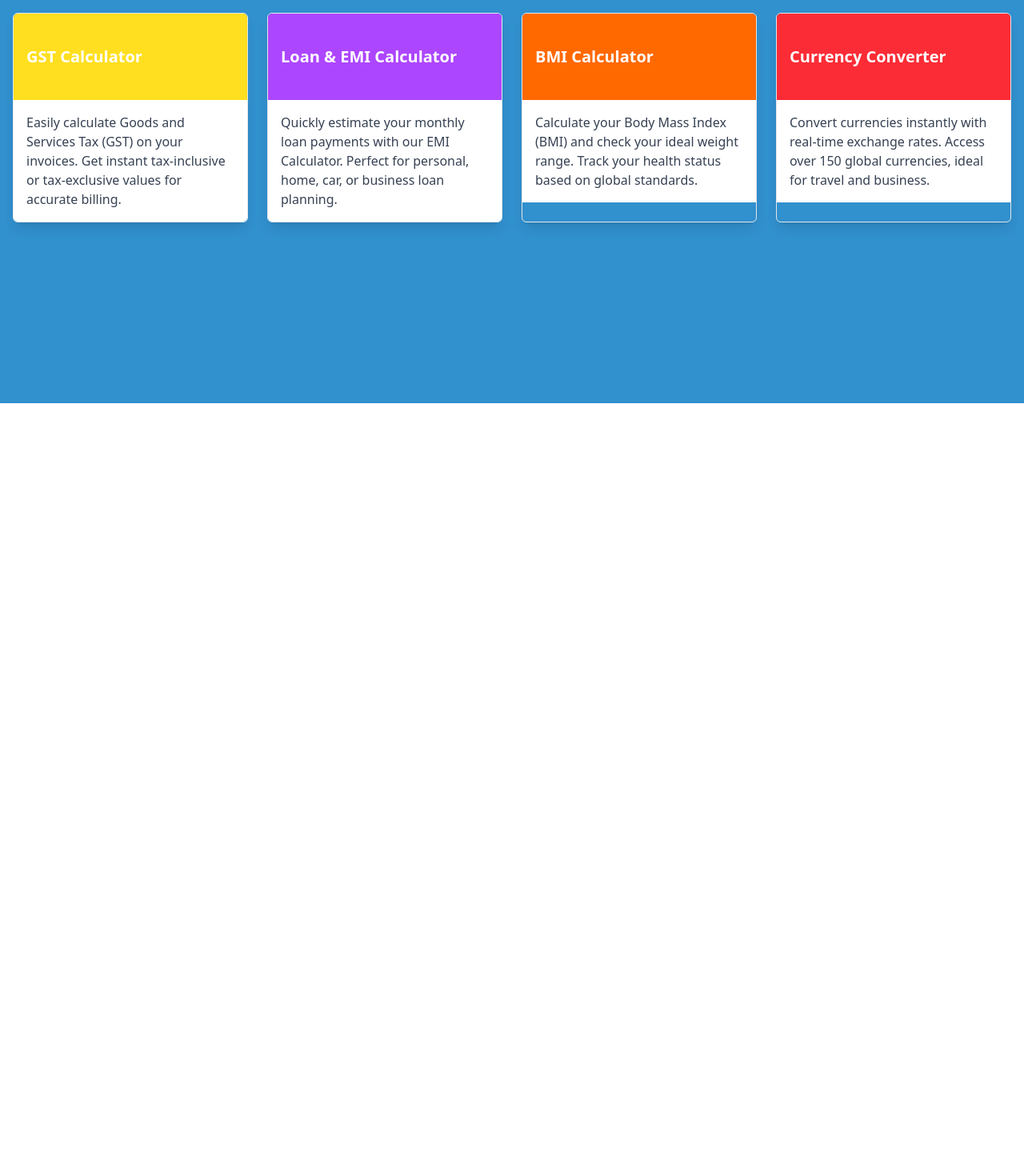
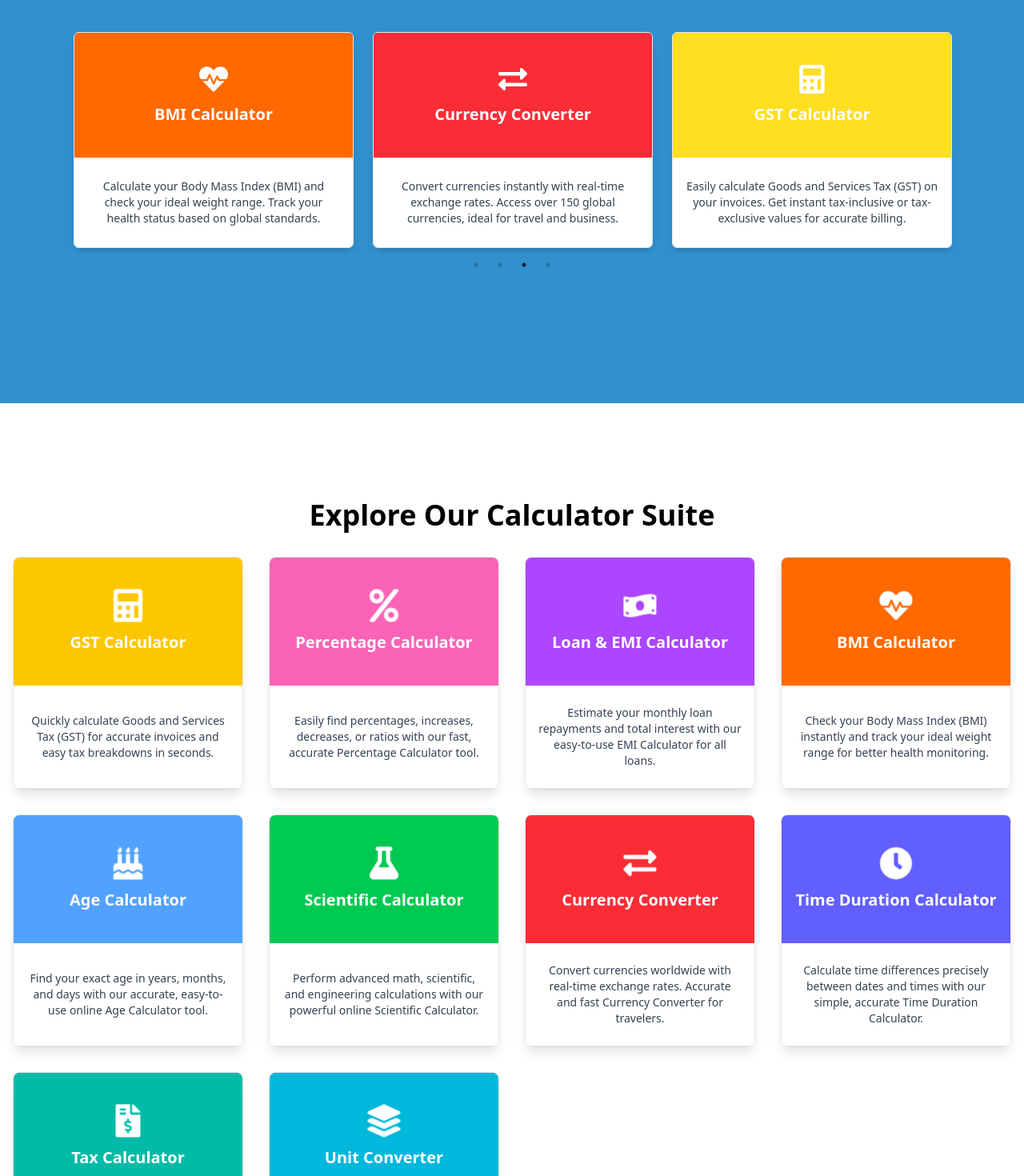
Before and after one commit to Saadbkhalid666/CalcMate, a React (Vite) app in the folder frontend/: page / in a window 1280 px wide. Shown: the part 360-1830 px from the top of the page at 80% size. Before the commit the page ends 864 px from the top, so only its background shows below. Built offline with nearby package versions, Linux system fonts and the light colour scheme.

Commit message:
Calculator Section Completed

```diff
--- a/frontend/package.json
+++ b/frontend/package.json
@@ -18,6 +18,8 @@
     "react-icons": "^5.5.0",
     "react-router-dom": "^7.6.3",
     "react-scroll": "^1.9.3",
+    "react-slick": "^0.30.3",
+    "slick-carousel": "^1.8.1",
     "tailwindcss": "^4.1.11"
   },
   "devDependencies": {
--- a/frontend/src/App.jsx
+++ b/frontend/src/App.jsx
@@ -2,6 +2,7 @@ import { Hero } from "./sections/Hero/Hero";
 import AOS from "aos";
 import "aos/dist/aos.css";
 import { useEffect } from "react";
+import { Calc } from "./sections/Calculators/Calc";
 
 function App() {
   useEffect(() => {
@@ -14,6 +15,7 @@ function App() {
   return (
     <>
       <Hero />
+      <Calc   />
     </>
   );
 }
--- /dev/null
+++ b/frontend/src/Slick/SlickSlider.jsx
@@ -0,0 +1,58 @@
+import Slider from "react-slick";
+import "slick-carousel/slick/slick.css";
+import "slick-carousel/slick/slick-theme.css";
+import { FeaturedToolsList } from "../data/featuredTools";
+import { NavLink } from "react-router-dom";
+
+export const SlickSlider = () => {
+  const settings = {
+    dots: true,
+    infinite: true,
+    speed: 500,
+    slidesToShow: 3,
+    slidesToScroll: 1,
+    autoplay: true,
+    arrows:false,
+    autoplaySpeed: 2000,
+    responsive: [
+      { breakpoint: 1024, settings: { slidesToShow: 2 } },
+      { breakpoint: 640, settings: { slidesToShow: 1 } },
+    ],
+  };
+
+  return (
+    <div className="max-w-6xl mx-auto px-4 py-10">
+
+      <Slider {...settings}>
+        {FeaturedToolsList.map(({ id, name, description, clr, url, icon }, index) => {
+          const Icon = icon;
+          return (
+            <div key={id} className="px-3"> {/* Adds horizontal spacing */}
+              <NavLink
+                to={url}
+                className="block transform hover:scale-105 transition-transform duration-300"
+                data-aos="fade-up"
+                data-aos-delay={index * 100}
+              >
+                <div className="shadow-lg border border-gray-200 rounded-md overflow-hidden">
+
+                  {/* Title Section with Background Color */}
+                  <div className={`px-4 py-10 ${clr} flex flex-col items-center gap-3`}>
+                    <Icon size={36} className="text-white" />
+                    <h1 className="text-xl font-bold text-white text-center">{name}</h1>
+                  </div>
+
+                  {/* Description Section */}
+                  <div className="bg-white px-4 py-4 h-28 flex items-center justify-center">
+                    <p className="text-gray-700 text-center text-sm">{description}</p>
+                  </div>
+
+                </div>
+              </NavLink>
+            </div>
+          );
+        })}
+      </Slider>
+    </div>
+  );
+};
--- /dev/null
+++ b/frontend/src/components/CaclCards/Cards.jsx
@@ -0,0 +1,26 @@
+import { NavLink } from "react-router-dom";
+
+export const Cards = ({ id, url, index, name, clr, description, Icon }) => {
+  return (
+    <NavLink
+      to={url}
+      className="group featured-tool-container shadow-lg border border-gray-200 rounded-lg overflow-hidden hover:scale-105 transition-all duration-300"
+      data-aos="fade-up"
+      data-aos-delay={index * 100}
+    >
+      {/* Icon & Title Section */}
+      <div className={`px-4 py-10 ${clr} flex flex-col items-center gap-3`}>
+        <Icon
+          size={40}
+          className="text-white animate-customPulse  transition-all group-hover:scale-110"
+        />
+        <h1 className="text-xl font-bold text-white text-center">{name}</h1>
+      </div>
+
+      {/* Description Section */}
+      <div className="bg-white px-4 py-5 h-32 flex items-center justify-center">
+        <p className="text-gray-700 text-center text-sm">{description}</p>
+      </div>
+    </NavLink>
+  );
+};
--- a/frontend/src/data/featuredTools.js
+++ b/frontend/src/data/featuredTools.js
@@ -1,3 +1,5 @@
+import { FaCalculator, FaMoneyBillWave, FaHeartbeat, FaExchangeAlt } from "react-icons/fa";
+
 export const FeaturedToolsList = [
   {
     id: "gst-calculator",
@@ -6,6 +8,7 @@ export const FeaturedToolsList = [
       "Easily calculate Goods and Services Tax (GST) on your invoices. Get instant tax-inclusive or tax-exclusive values for accurate billing.",
     clr: "bg-yellow-300",
     url: "/gst-calculator",
+    icon: FaCalculator,
   },
   {
     id: "loan-emi-calculator",
@@ -14,6 +17,7 @@ export const FeaturedToolsList = [
       "Quickly estimate your monthly loan payments with our EMI Calculator. Perfect for personal, home, car, or business loan planning.",
     clr: "bg-purple-500",
     url: "/loan-emi-calculator",
+    icon: FaMoneyBillWave,
   },
   {
     id: "bmi-calculator",
@@ -22,6 +26,7 @@ export const FeaturedToolsList = [
       "Calculate your Body Mass Index (BMI) and check your ideal weight range. Track your health status based on global standards.",
     clr: "bg-orange-500",
     url: "/bmi-calculator",
+    icon: FaHeartbeat,
   },
   {
     id: "currency-converter",
@@ -30,5 +35,6 @@ export const FeaturedToolsList = [
       "Convert currencies instantly with real-time exchange rates. Access over 150 global currencies, ideal for travel and business.",
     clr: "bg-red-500",
     url: "/currency-converter",
+    icon: FaExchangeAlt,
   },
 ];
--- /dev/null
+++ b/frontend/src/data/tools.js
@@ -0,0 +1,94 @@
+import { FaCalculator, FaPercent, FaMoneyBillWave, FaHeartbeat, FaBirthdayCake, FaFlask, FaExchangeAlt, FaClock, FaFileInvoiceDollar, FaLayerGroup } from "react-icons/fa";
+
+export const ToolsList = [
+  {
+    id: "gst-calculator",
+    name: "GST Calculator",
+    description:
+      "Quickly calculate Goods and Services Tax (GST) for accurate invoices and easy tax breakdowns in seconds.",
+    url: "/gst-calculator",
+    icon: FaCalculator,
+    clr: "bg-yellow-400",
+  },
+  {
+    id: "percentage-calculator",
+    name: "Percentage Calculator",
+    description:
+      "Easily find percentages, increases, decreases, or ratios with our fast, accurate Percentage Calculator tool.",
+    url: "/percentage-calculator",
+    icon: FaPercent,
+    clr: "bg-pink-400",
+  },
+  {
+    id: "loan-emi-calculator",
+    name: "Loan & EMI Calculator",
+    description:
+      "Estimate your monthly loan repayments and total interest with our easy-to-use EMI Calculator for all loans.",
+    url: "/loan-emi-calculator",
+    icon: FaMoneyBillWave,
+    clr: "bg-purple-500",
+  },
+  {
+    id: "bmi-calculator",
+    name: "BMI Calculator",
+    description:
+      "Check your Body Mass Index (BMI) instantly and track your ideal weight range for better health monitoring.",
+    url: "/bmi-calculator",
+    icon: FaHeartbeat,
+    clr: "bg-orange-500",
+  },
+  {
+    id: "age-calculator",
+    name: "Age Calculator",
+    description:
+      "Find your exact age in years, months, and days with our accurate, easy-to-use online Age Calculator tool.",
+    url: "/age-calculator",
+    icon: FaBirthdayCake,
+    clr: "bg-blue-400",
+  },
+  {
+    id: "scientific-calculator",
+    name: "Scientific Calculator",
+    description:
+      "Perform advanced math, scientific, and engineering calculations with our powerful online Scientific Calculator.",
+    url: "/scientific-calculator",
+    icon: FaFlask,
+    clr: "bg-green-500",
+  },
+  {
+    id: "currency-converter",
+    name: "Currency Converter",
+    description:
+      "Convert currencies worldwide with real-time exchange rates. Accurate and fast Currency Converter for travelers.",
+    url: "/currency-converter",
+    icon: FaExchangeAlt,
+    clr: "bg-red-500",
+  },
+  {
+    id: "time-duration-calculator",
+    name: "Time Duration Calculator",
+    description:
+      "Calculate time differences precisely between dates and times with our simple, accurate Time Duration Calculator.",
+    url: "/time-duration-calculator",
+    icon: FaClock,
+    clr: "bg-indigo-500",
+  },
+  {
+    id: "tax-calculator",
+    name: "Tax Calculator",
+    description:
+      "Estimate taxes easily with our accurate Tax Calculator for income tax, sales tax, or other tax calculations.",
+    url: "/tax-calculator",
+    icon: FaFileInvoiceDollar,
+    clr: "bg-teal-500",
+  },
+  {
+    id: "unit-converter",
+    name: "Unit Converter",
+    description:
+      "Convert units of measurement quickly with our all-in-one Unit Converter for length, weight, volume, and more.",
+    url: "/unit-converter",
+    icon: FaLayerGroup,
+    clr: "bg-cyan-500",
+  },
+];
--- a/frontend/src/index.css
+++ b/frontend/src/index.css
@@ -1 +1,14 @@
-@import "tailwindcss"
+@import "tailwindcss";
+
+@keyframes customPulse {
+  0%, 100% {
+    transform: scale(1);
+  }
+  50% {
+    transform: scale(1.15);
+  }
+}
+
+.animate-customPulse {
+  animation: customPulse 1s ease-in-out infinite;
+}
--- /dev/null
+++ b/frontend/src/sections/Calculators/Calc.jsx
@@ -0,0 +1,30 @@
+import { Cards } from "../../components/CaclCards/Cards";
+import { ToolsList } from "../../data/tools";
+
+export const Calc = () => {
+  return (
+    <section id="calculators" className="py-10 px-4 max-w-7xl  mt-20 ">
+      <h2 className="text-3xl md:text-4xl font-bold text-center mb-8" data-aos="fade-in" >
+        Explore Our Calculator Suite
+      </h2>
+
+      <div className="tool-container grid grid-cols-2 sm:grid-cols-2 md:grid-cols-3 lg:grid-cols-4 gap-8">
+        {ToolsList.map(({ id, name, description, url, icon, clr }, index) => {
+          const Icon = icon;
+          return (
+            <Cards
+              key={id}
+              id={id}
+              description={description}
+              clr={clr}
+              index={index}
+              url={url}
+              name={name}
+              Icon={Icon}
+            />
+          );
+        })}
+      </div>
+    </section>
+  );
+};
--- a/frontend/src/sections/Hero/Hero.jsx
+++ b/frontend/src/sections/Hero/Hero.jsx
@@ -1,36 +1,26 @@
 import { NavLink } from "react-router-dom";
 import { FeaturedToolsList } from "../../data/featuredTools";
+import { SlickSlider } from "../../Slick/SlickSlider";
 
 export const Hero = () => {
   return (
     <div className="bg-[#3190ce] min-h-[100vh] w-full">
-      <div className="intro-container flex justify-center flex-col pb-20  pt-35" id="home" data-aos="fade-up"  >
+      <div
+        className="intro-container flex justify-center flex-col pb-20  pt-35"
+        id="home"
+        data-aos="fade-up"
+      >
         <h1 className="text-3xl text-white text-center font-extrabold font-sans">
           DaimTools - Calculator Suite
         </h1>
-        <p className="text-xl text-gray-100 text-center mt-3" >All-in-One Online Calculators for Finance, Health, and Everyday Needs — Fast, Accurate, and Free.</p>
+        <p className="text-xl text-gray-100 text-center mt-3">
+          All-in-One Online Calculators for Finance, Health, and Everyday Needs
+          — Fast, Accurate, and Free.
+        </p>
       </div>
 
-      <div className="featured-calculators grid grid-cols-2 lg:grid-cols-4 gap-6 p-4">
-        {FeaturedToolsList.map(({ id, name, description, clr, url },index) => (
-          <NavLink
-            key={id}
-            to={url}
-            className="featured-tool-container shadow-lg border border-gray-200 rounded-md overflow-hidden hover:scale-105 transition-transform duration-300"
-            data-aos="fade-up"
-            data-aos-delay={index*100}
-          >
-            {/* Title Section with Light Colored Background */}
-            <div className={`px-4 py-10 ${clr}`}>
-              <h1 className="text-xl font-bold text-white">{name}</h1>
-            </div>
-
-            {/* Description Section with White Background */}
-            <div className="bg-white px-4 py-4">
-              <p className="text-gray-700">{description}</p>
-            </div>
-          </NavLink>
-        ))}
+      <div className="featured-calculators ">
+        <SlickSlider   />
       </div>
     </div>
   );
```
Also changed, not shown: 1 other file (tests, documents, lock files or other folders).
